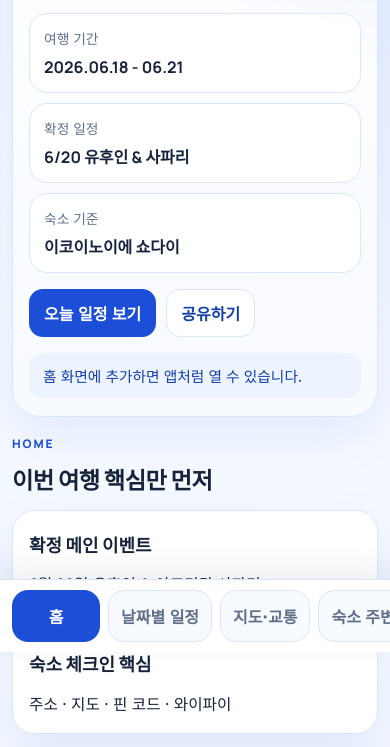
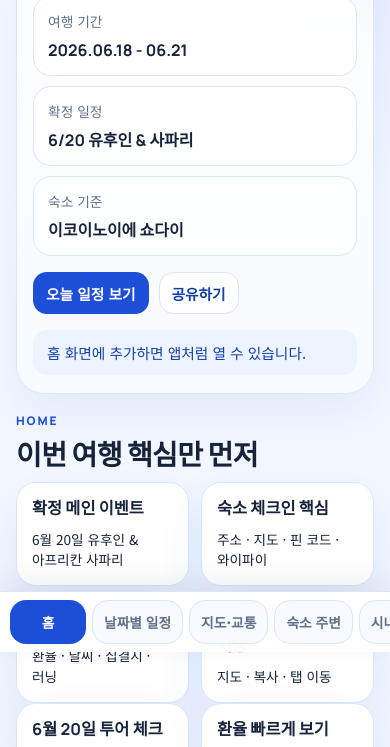
Before and after one commit to realist-art/matdadum-travel, a plain HTML site: page index.html in a window 390 px wide. Shown: the part 192-939 px from the top of the page. Drawn offline with Linux system fonts and the light colour scheme; no server answers.

Commit message:
Add files via upload

```diff
--- a/styles.css
+++ b/styles.css
@@ -145,6 +145,32 @@ img {
   gap: 10px;
 }
 
+#home-summary .card,
+#home-quick-links .card {
+  align-content: start;
+}
+
+#home-summary .panel__label,
+#home-quick-links .panel__label {
+  display: none;
+}
+
+#home-summary .card,
+#home-quick-links .card {
+  gap: 10px;
+}
+
+#home-quick-links .card p {
+  display: -webkit-box;
+  -webkit-box-orient: vertical;
+  -webkit-line-clamp: 3;
+  overflow: hidden;
+}
+
+#home-quick-links .card__footer {
+  margin-top: auto;
+}
+
 .hero__notice {
   padding: 12px 14px;
   border-radius: var(--radius-sm);
@@ -190,9 +216,9 @@ img {
   bottom: 0;
   z-index: 40;
   display: flex;
-  gap: 8px;
+  gap: 6px;
   overflow-x: auto;
-  padding: 10px 12px calc(10px + env(safe-area-inset-bottom));
+  padding: 8px 10px calc(8px + env(safe-area-inset-bottom));
   background: rgba(255, 255, 255, 0.95);
   border-top: 1px solid var(--line);
   backdrop-filter: blur(14px);
@@ -201,14 +227,15 @@ img {
 
 .tab-nav__item {
   flex: 0 0 auto;
-  min-width: 94px;
-  min-height: 52px;
+  min-width: 82px;
+  min-height: 46px;
   padding: 0 12px;
   border: 1px solid var(--line);
-  border-radius: 16px;
+  border-radius: 14px;
   background: var(--surface-soft);
   color: var(--muted);
   font-weight: 800;
+  font-size: 0.92rem;
   cursor: pointer;
 }
 
@@ -253,6 +280,11 @@ img {
   grid-template-columns: repeat(2, minmax(0, 1fr));
 }
 
+#home-summary,
+#home-quick-links {
+  grid-template-columns: repeat(2, minmax(0, 1fr));
+}
+
 .card {
   display: grid;
   gap: 14px;
@@ -261,16 +293,20 @@ img {
   border-radius: var(--radius-lg);
   background: var(--surface);
   box-shadow: var(--shadow);
+  min-height: 0;
 }
 
 .card h3 {
   font-size: 1.12rem;
   line-height: 1.38;
+  word-break: keep-all;
 }
 
 .card p {
   margin: 0;
   color: var(--ink);
+  word-break: keep-all;
+  overflow-wrap: anywhere;
 }
 
 .card__image {
@@ -547,11 +583,18 @@ details[open] summary::after {
   .route-stat-grid {
     grid-template-columns: 1fr;
   }
+
+  #home-summary,
+  #home-quick-links {
+    grid-template-columns: repeat(2, minmax(0, 1fr));
+  }
 }
 
 @media (max-width: 560px) {
   .app-shell {
-    padding-inline: 12px;
+    width: 100%;
+    margin: 0;
+    padding: 16px 16px 104px;
   }
 
   .hero {
@@ -560,6 +603,45 @@ details[open] summary::after {
 
   .card {
     padding: 16px;
+    gap: 12px;
+    border-radius: 20px;
+  }
+
+  .hero h1 {
+    font-size: clamp(28px, 7vw, 32px);
+  }
+
+  .section-heading {
+    margin-bottom: 12px;
+  }
+
+  .section-heading h2 {
+    font-size: clamp(28px, 7vw, 32px);
+    line-height: 1.08;
+  }
+
+  #home-summary,
+  #home-quick-links {
+    gap: 12px;
+    grid-template-columns: repeat(2, minmax(0, 1fr));
+  }
+
+  #home-summary .card,
+  #home-quick-links .card {
+    padding: 16px;
+    border-radius: 20px;
+  }
+
+  #home-summary .card h3,
+  #home-quick-links .card h3 {
+    font-size: clamp(16px, 4.2vw, 18px);
+    line-height: 1.3;
+  }
+
+  #home-summary .card p,
+  #home-quick-links .card p {
+    font-size: clamp(13px, 3.5vw, 15px);
+    line-height: 1.5;
   }
 
   .hero__desc,
@@ -569,10 +651,41 @@ details[open] summary::after {
   .ordered-list,
   .plain-list,
   .inline-message {
-    font-size: 0.98rem;
+    font-size: 0.92rem;
+    line-height: 1.58;
+  }
+
+  .card h3 {
+    font-size: clamp(18px, 4.8vw, 20px);
   }
 
   .tab-nav__item {
-    min-width: 88px;
+    min-width: 76px;
+    min-height: 44px;
+    padding: 0 11px;
+    font-size: 0.86rem;
+    border-radius: 16px;
+  }
+
+  .hero-button,
+  .action-button,
+  .copy-button {
+    min-height: 42px;
+    padding: 0 12px;
+    font-size: 0.92rem;
   }
 }
+
+@media (max-width: 430px) {
+  #home-summary .card,
+  #home-quick-links .card {
+    padding: 15px;
+  }
+}
+
+@media (max-width: 360px) {
+  #home-summary,
+  #home-quick-links {
+    grid-template-columns: 1fr;
+  }
+}
```
